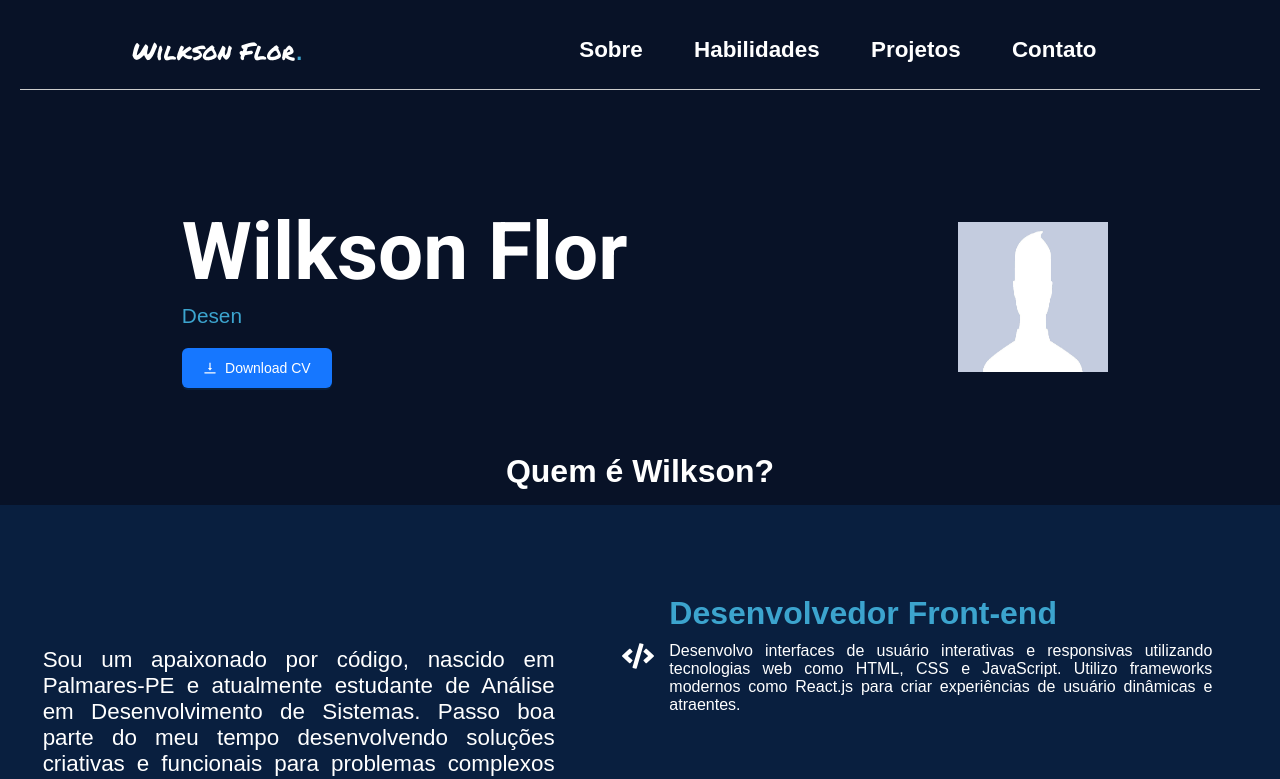
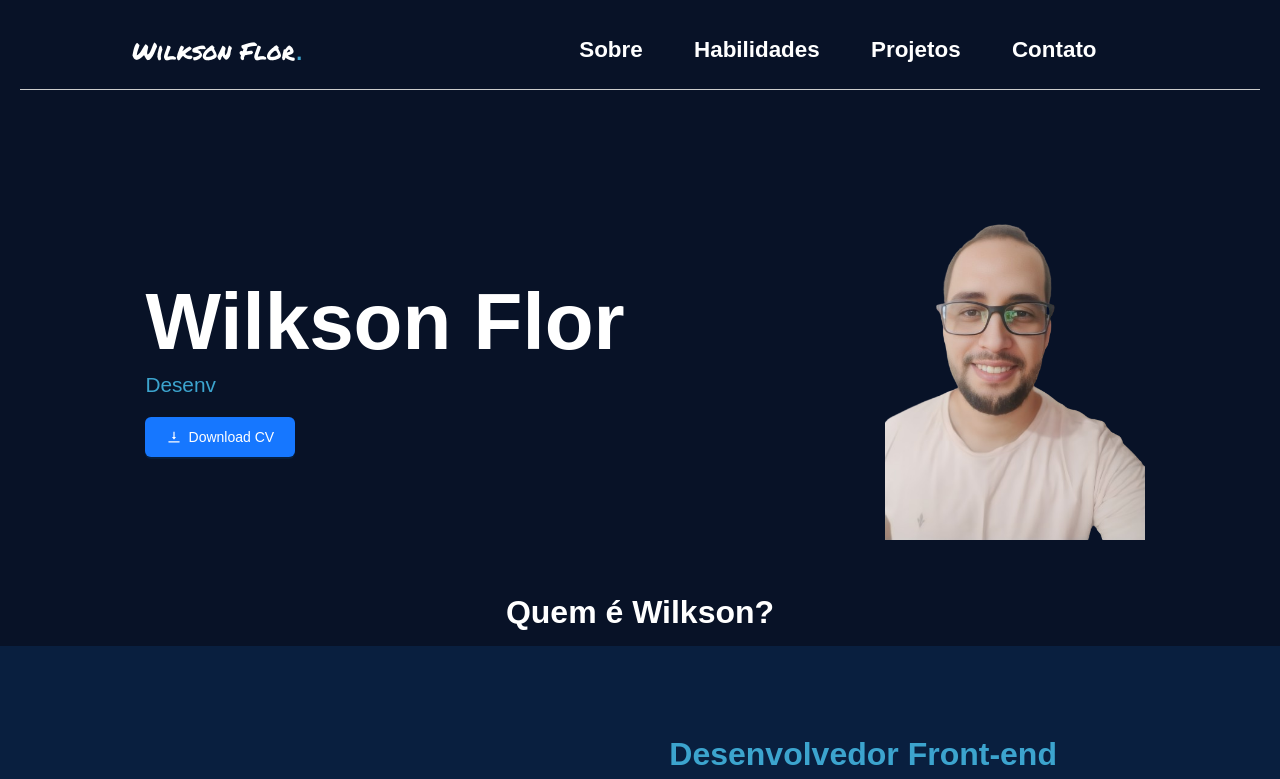
Before and after one commit to Wilksonflor/Portfoli, a React (Vite) app: page / in a window 1280 px wide. Shown: the top 779 px of the page. Built offline with nearby package versions, Linux system fonts and the light colour scheme.

Commit message:
inserido a foto

```diff
--- a/src/componenetes/Footer/Footer.module.css
+++ b/src/componenetes/Footer/Footer.module.css
@@ -49,6 +49,7 @@ ul li a {
   display: flex;
   align-items: center;
   background-color: #fff;
+
 }
 
 .socialIcons .iconGH {
--- a/src/pages/Projetos/Projetos.module.css
+++ b/src/pages/Projetos/Projetos.module.css
@@ -68,6 +68,7 @@
   font-weight: 400;
   margin-block: 15px;
   text-align: justify;
+  color: #cdcdcd;
 }
 
 .tecnologias {
--- a/src/pages/Sobre/Sobre.jsx
+++ b/src/pages/Sobre/Sobre.jsx
@@ -1,5 +1,5 @@
 import { useState, useEffect } from "react";
-import fotoPerfil from "../../assets/img/semFoto.jpg";
+import fotoPerfil from "../../assets/img/wilkson1.png";
 import { VerticalAlignBottomOutlined } from "@ant-design/icons";
 import { getCodeIcon, getServericon } from "../../componenetes/Icones/Icones";
 import { Button } from "antd";
@@ -41,11 +41,13 @@ export const Sobre = () => {
             Download CV
           </Button>
         </div>
-        <img
-          className={styles.fotoPerfil}
-          src={fotoPerfil}
-          alt="Foto de perfil"
-        />
+        <div className={styles.fotoPerfil}>
+          <img
+
+            src={fotoPerfil}
+            alt="Foto de perfil"
+          />
+        </div>
       </section>
 
       <section className={styles.containerDev} data-aos="fade-right">
--- a/src/pages/Sobre/Sobre.module.css
+++ b/src/pages/Sobre/Sobre.module.css
@@ -21,8 +21,7 @@
 
 .textContent h1 {
   font-size: 5rem;
-  font-family: "Roboto", sans-serif;
-  font-weight: bold;
+
 }
 
 .textContent p {
@@ -34,9 +33,11 @@
   width: 150px;
   margin-top: 15px;
 }
-.fotoPerfil {
-  width: 150px;
-  height: 150px;
+
+.fotoPerfil img {
+  width: 100%;
+  max-height: 350px;
+  object-fit: cover;
 }
 
 .containerDev {
@@ -50,9 +51,9 @@
   margin-block: 15px;
 }
 .cargo {
-  /* border: solid red; */
   color: #3ca4ce;
 }
+
 .containerSobreSt {
   background-color: #091f3f;
   display: flex;
```
Also changed, not shown: src/assets/img/wilkson.png (added), src/assets/img/wilkson1.png (added).
